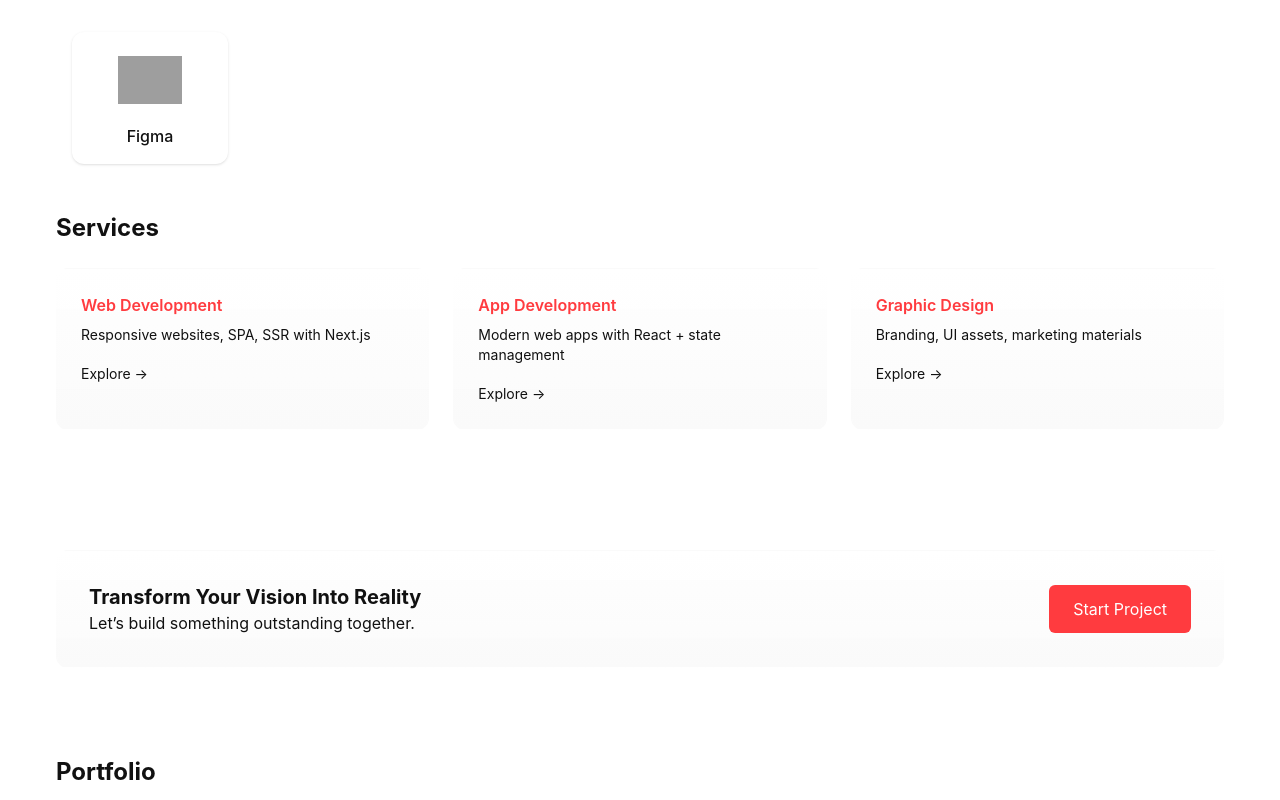
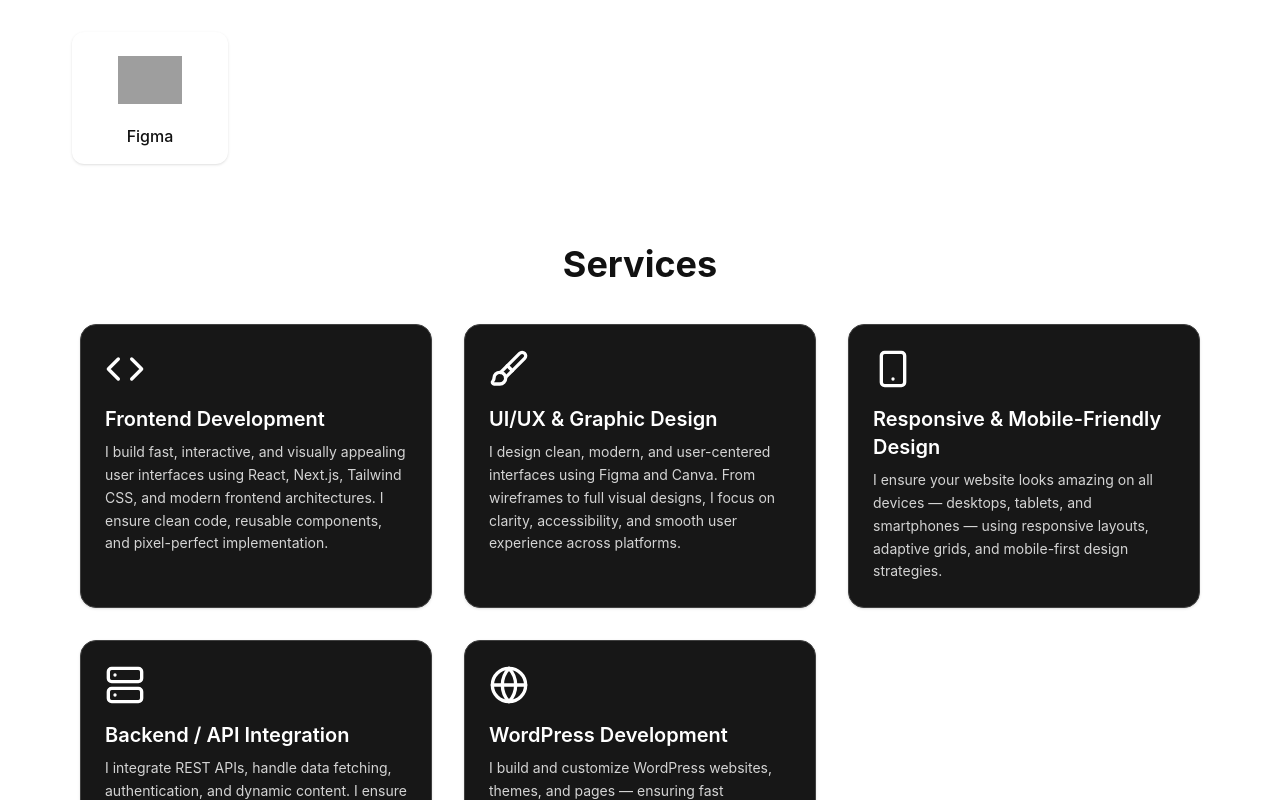
Before and after one commit to wolfmanabd/Portfolio, a Next.js app: page / in a window 1280 px wide. Shown: the part 2000-2800 px from the top of the page. Built offline with nearby package versions, Linux system fonts and the light colour scheme; grey boxes are pictures that could not be loaded.

Commit message:
Added the skills and portfolio section

```diff
--- a/components/Hero.jsx
+++ b/components/Hero.jsx
@@ -52,7 +52,7 @@ export default function Hero() {
             </h2>
 
             <p className="text-gray-300 max-w-lg mb-6">
-              I build modern, accessible, and stunning interfaces — bridging
+              I build modern, accessible, and stunning interfaces bridging
               design and code to produce delightful user experiences.
             </p>
 
--- a/components/Services.jsx
+++ b/components/Services.jsx
@@ -1,24 +1,76 @@
-// components/Services.jsx
 "use client";
+
+import { Code, Brush, Smartphone, Server, Globe } from "lucide-react";
 import { motion } from "framer-motion";
-const SERVICES = [
-  {title:"Web Development", desc:"Responsive websites, SPA, SSR with Next.js"},
-  {title:"App Development", desc:"Modern web apps with React + state management"},
-  {title:"Graphic Design", desc:"Branding, UI assets, marketing materials"},
-];
 
-export default function Services(){
+export default function Services() {
+  const services = [
+    {
+      title: "Frontend Development",
+      icon: <Code size={40} />,
+      description:
+        "I build fast, interactive, and visually appealing user interfaces using React, Next.js, Tailwind CSS, and modern frontend architectures. I ensure clean code, reusable components, and pixel-perfect implementation.",
+    },
+    {
+      title: "UI/UX & Graphic Design",
+      icon: <Brush size={40} />,
+      description:
+        "I design clean, modern, and user-centered interfaces using Figma and Canva. From wireframes to full visual designs, I focus on clarity, accessibility, and smooth user experience across platforms.",
+    },
+    {
+      title: "Responsive & Mobile-Friendly Design",
+      icon: <Smartphone size={40} />,
+      description:
+        "I ensure your website looks amazing on all devices — desktops, tablets, and smartphones — using responsive layouts, adaptive grids, and mobile-first design strategies.",
+    },
+    {
+      title: "Backend / API Integration",
+      icon: <Server size={40} />,
+      description:
+        "I integrate REST APIs, handle data fetching, authentication, and dynamic content. I ensure smooth communication between the client and server with optimized loading states.",
+    },
+    {
+      title: "WordPress Development",
+      icon: <Globe size={40} />,
+      description:
+        "I build and customize WordPress websites, themes, and pages — ensuring fast performance, SEO-friendly structure, and clean modern layouts tailored to your brand.",
+    },
+  ];
+
   return (
-    <section id="services" className="py-12">
-      <h3 className="text-2xl font-bold mb-6">Services</h3>
-      <div className="grid md:grid-cols-3 gap-6">
-        {SERVICES.map((s,i)=>(
-          <motion.div key={i} className="card p-6 project-card">
-            <h4 className="font-semibold mb-2" style={{color:"var(--primary)"}}>{s.title}</h4>
-            <p className="muted text-sm">{s.desc}</p>
-            <div className="mt-4">
-              <a className="text-sm" href="#contact">Explore →</a>
-            </div>
+    <section id="services" className="w-full py-20">
+      <h2 className="text-center text-4xl font-bold mb-10">
+        Services
+      </h2>
+
+      <div className="grid grid-cols-1 sm:grid-cols-2 lg:grid-cols-3 gap-8 px-6">
+        {services.map((service, index) => (
+          <motion.div
+            key={index}
+            initial={{ opacity: 0, y: 40 }}
+            whileInView={{ opacity: 1, y: 0 }}
+            viewport={{ once: true, amount: 0.3 }}
+            transition={{ duration: 0.6, delay: index * 0.15 }}
+
+            whileHover={{
+              scale: 1.05,
+              boxShadow: "0 0 20px var(--primary)",
+              borderColor: "var(--primary)",
+            }}
+
+            className="p-6 rounded-2xl border bg-neutral-900 dark:bg-neutral-900
+                       border-neutral-700 dark:border-neutral-800
+                       hover:border-primary transition-all shadow-sm"
+          >
+            <div className="mb-4 text-white">{service.icon}</div>
+
+            <h3 className="text-xl font-semibold mb-2 text-white">
+              {service.title}
+            </h3>
+
+            <p className="text-neutral-300 leading-relaxed text-sm">
+              {service.description}
+            </p>
           </motion.div>
         ))}
       </div>
```
